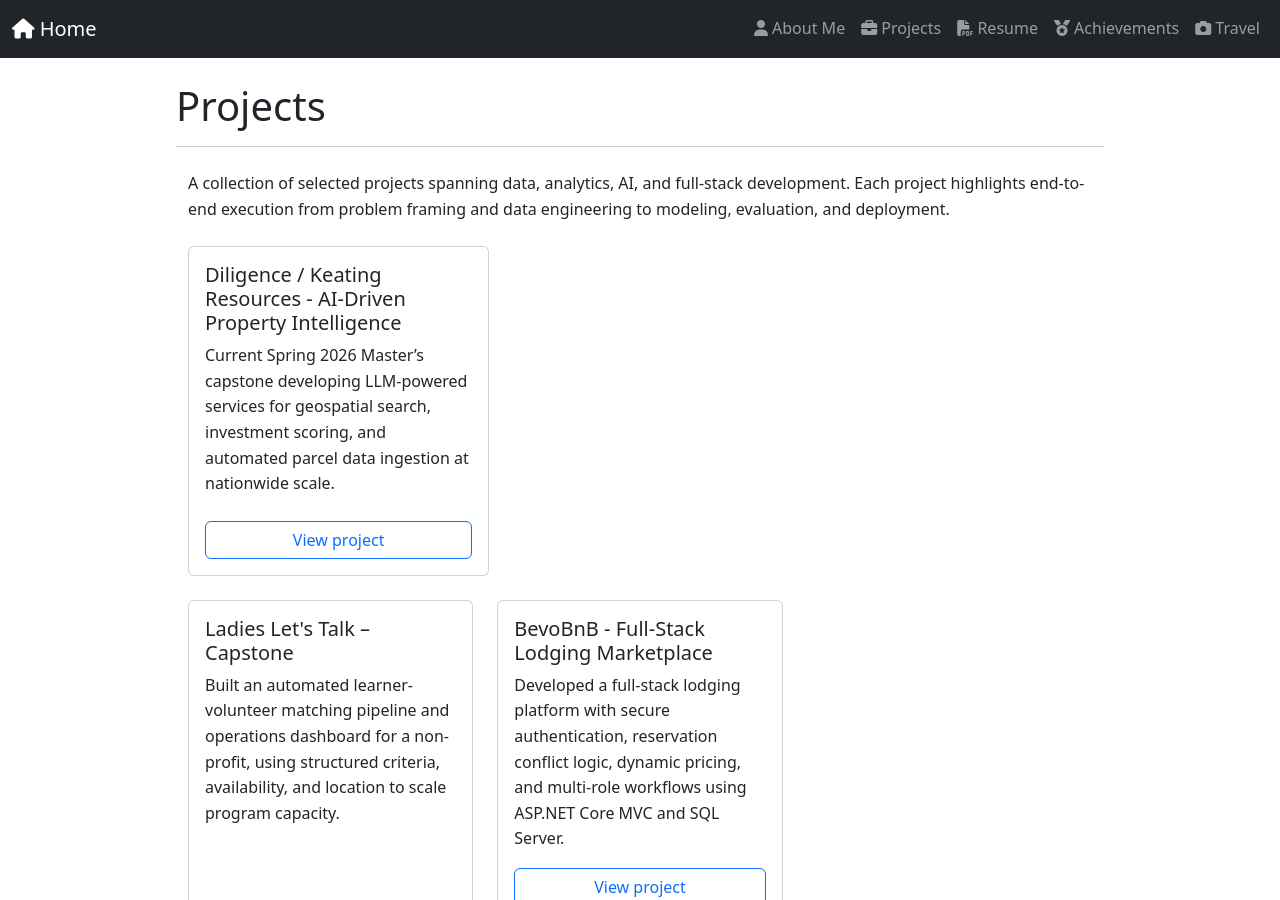
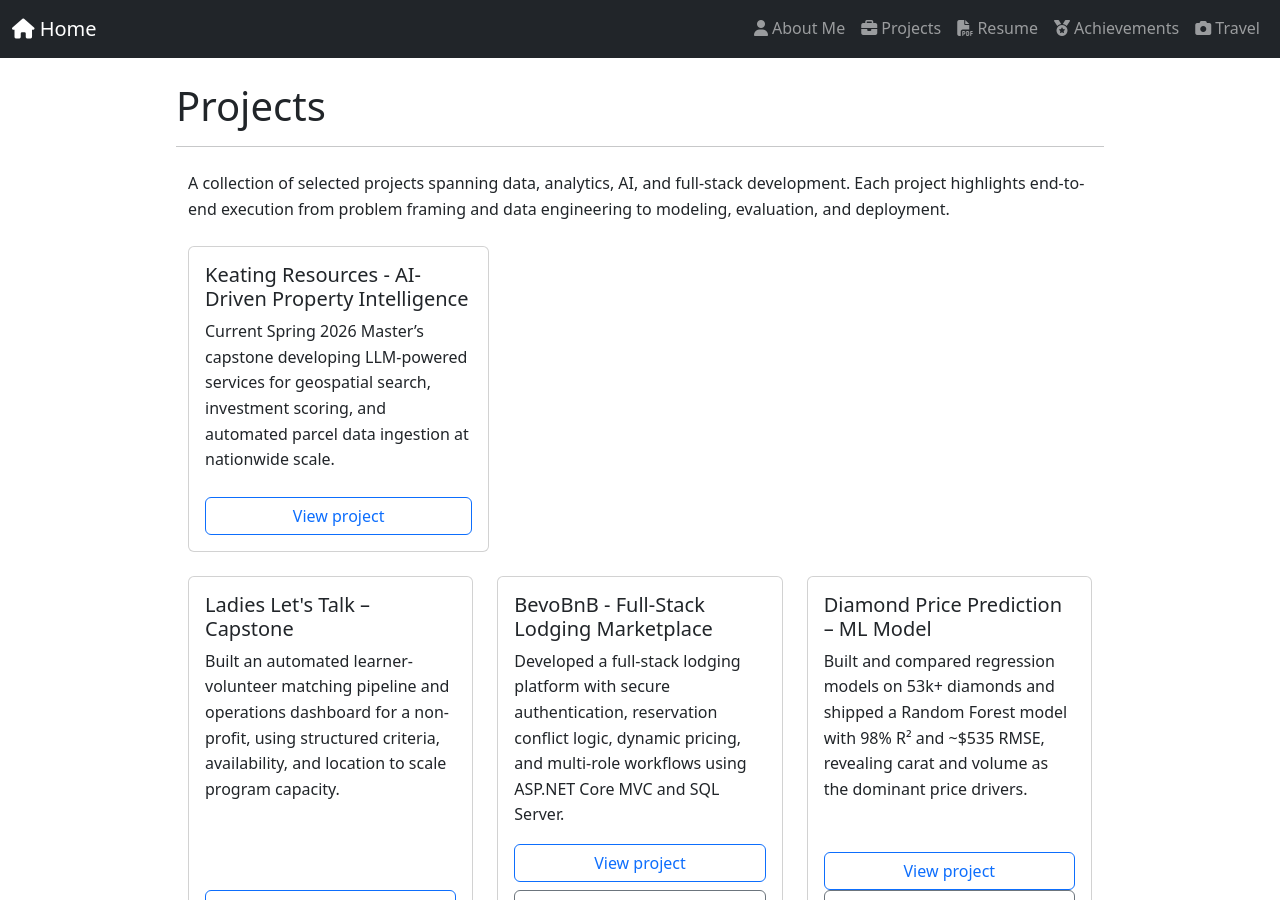
Before and after one commit to lukehartfield/lukehartfield.github.io, a Jekyll site: the page built from projects/index.md, in a window 1280 px wide and 900 px high. Built offline with Jekyll 4.4.1, drawn with Linux system fonts in a browser that asks for light colours; our own code applies the rules of GitHub Pages for plain Markdown files.

Commit message:
Update index.md

```diff
--- a/projects/index.md
+++ b/projects/index.md
@@ -11,7 +11,7 @@
 <div class="col-md-6 col-lg-4 mb-4">
   <div class="card h-100">
     <div class="card-body d-flex flex-column">
-      <h2 class="h5 card-title">Diligence / Keating Resources - AI-Driven Property Intelligence</h2>
+      <h2 class="h5 card-title">Keating Resources - AI-Driven Property Intelligence</h2>
       <p class="card-text flex-grow-1">
         Current Spring 2026 Master’s capstone developing LLM-powered services for geospatial search, investment scoring,
         and automated parcel data ingestion at nationwide scale.
@@ -63,8 +63,6 @@
   </div>
 </div>
 
-<div class="w-100 d-none d-lg-block"></div>
-
 <!-- Diamond Price Prediction -->
 <div class="col-md-6 col-lg-4 mb-4">
   <div class="card h-100">
```
